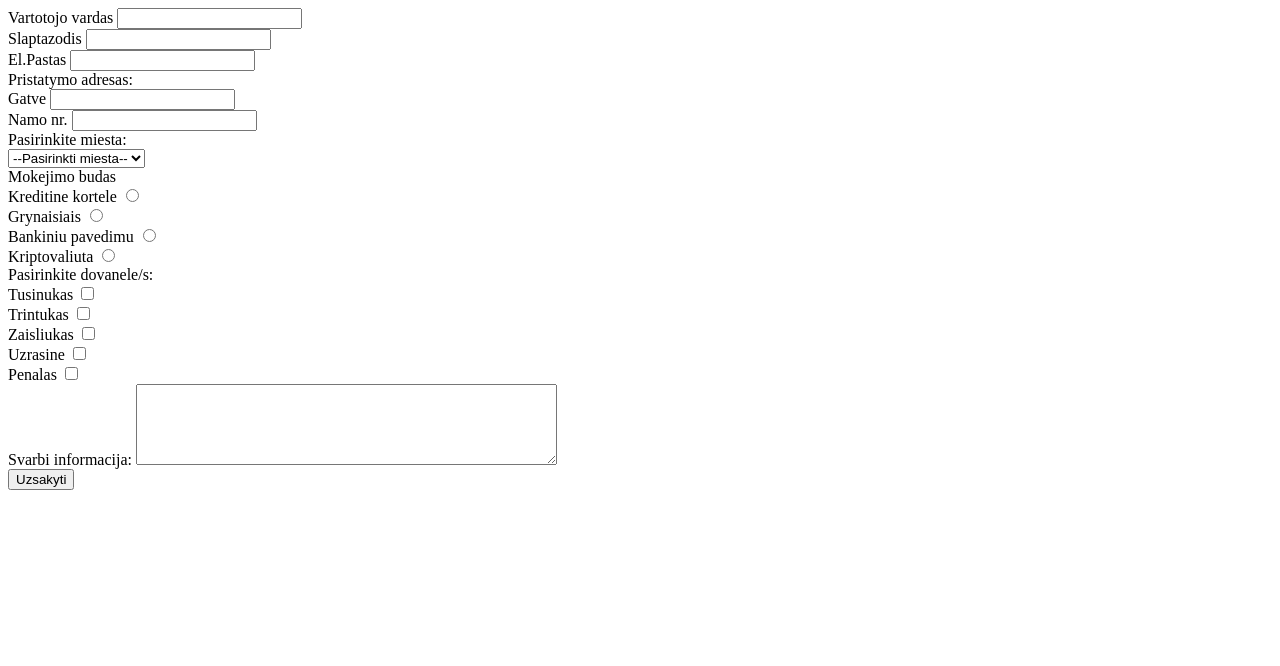
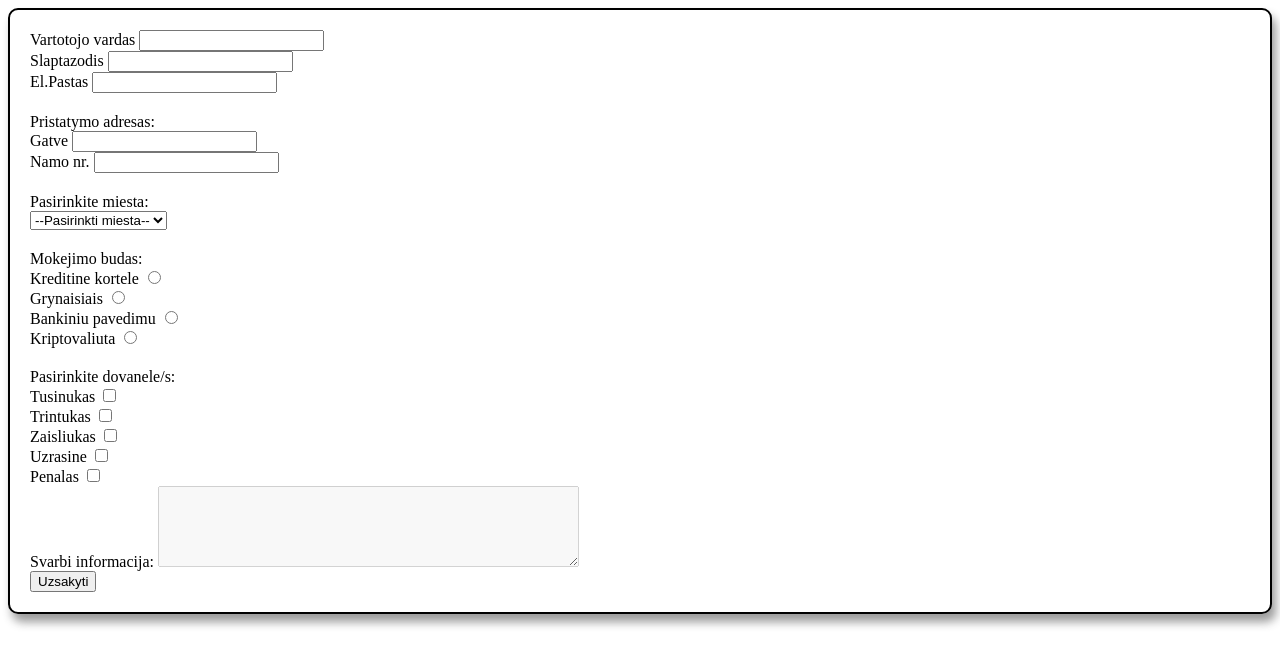
Before and after one commit to ugniusu/Formos, a plain HTML site: page index.html in a window 1280 px wide. Drawn offline with Linux system fonts and the light colour scheme.

Commit message:
tobulinta forma

```diff
--- a/index.html
+++ b/index.html
@@ -3,11 +3,12 @@
   <head>
     <meta charset="UTF-8" />
     <meta name="viewport" content="width=device-width, initial-scale=1.0" />
+    <link rel="stylesheet" href="style.css" />
     <title>Registration</title>
   </head>
   <body>
-    <form>
-      <table>
+    <form class="table">
+      <div class="login-table">
         <div>
           <label for="name">Vartotojo vardas</label>
           <input type="text" name="name" id="name" />
@@ -26,8 +27,9 @@
             <input type="email" name="email" id="email" />
           </label>
         </div>
+      </div>
 
-        <div>
+        <div class="delivery-table">
           <label>Pristatymo adresas:</label>
           <div>
             <label
@@ -43,7 +45,7 @@
           </div>
         </div>
 
-        <div>
+        <div class="choose-city">
           <div>Pasirinkite miesta:</div>
           <select name="cities" id="select-city">
             <option value="">--Pasirinkti miesta--</option>
@@ -58,8 +60,8 @@
           </select>
         </div>
 
-        <div>
-          Mokejimo budas
+        <div class="payment-table">
+          Mokejimo budas:
           <div>
             <label for="credit-card">Kreditine kortele</label>
             <input type="radio" name="payment" id="swedbank" />
@@ -103,7 +105,7 @@
 
         <div>
           <label for="info">Svarbi informacija:</label>
-          <textarea id="info" name="info" rows="5" cols="50"></textarea>
+          <textarea id="info" name="info" rows="5" cols="50" disabled></textarea>
         </div>
 
         <div>
--- /dev/null
+++ b/style.css
@@ -0,0 +1,21 @@
+.table {
+  border: 2px solid black;
+  padding: 20px 20px;
+  border-radius: 10px;
+  box-shadow: 4px 8px 10px rgba(53, 53, 53, 0.493);
+}
+
+.login-table {
+  padding-bottom: 20px;
+}
+
+.delivery-table {
+    padding-bottom: 20px;
+}
+.choose-city {
+    padding-bottom: 20px;
+}
+
+.payment-table {
+    padding-bottom: 20px;
+}
```
